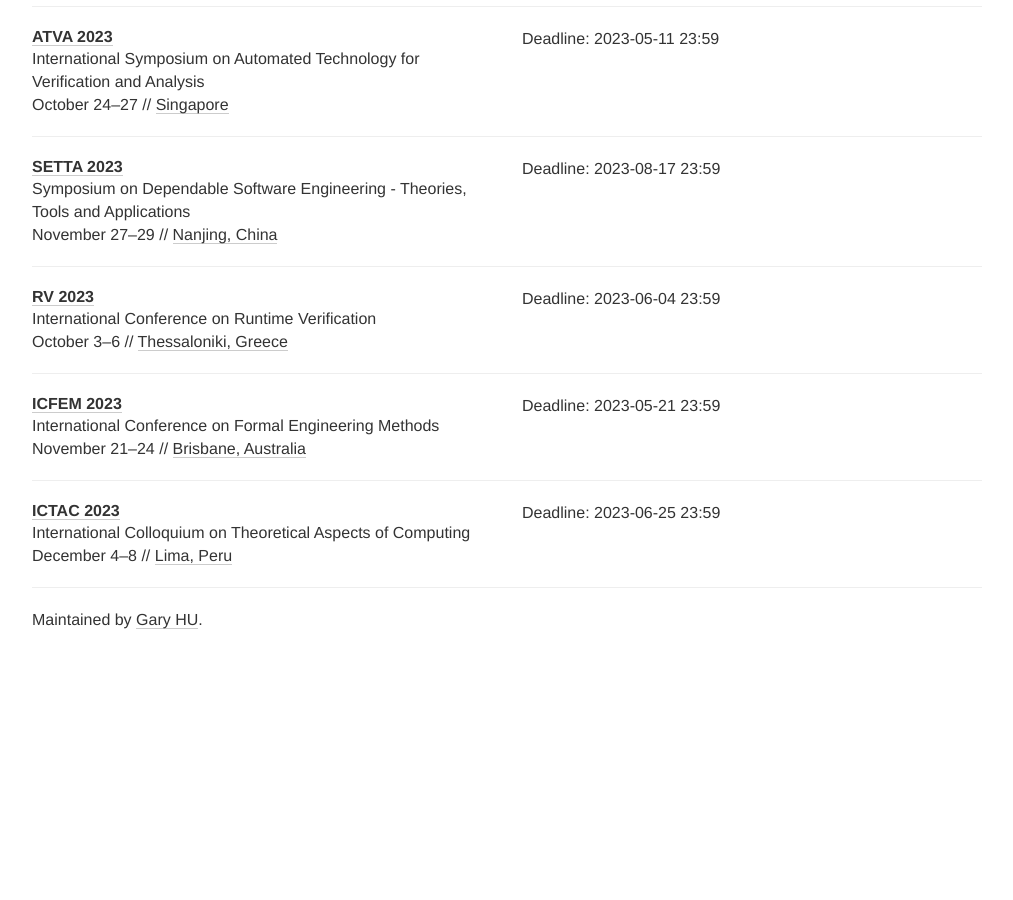
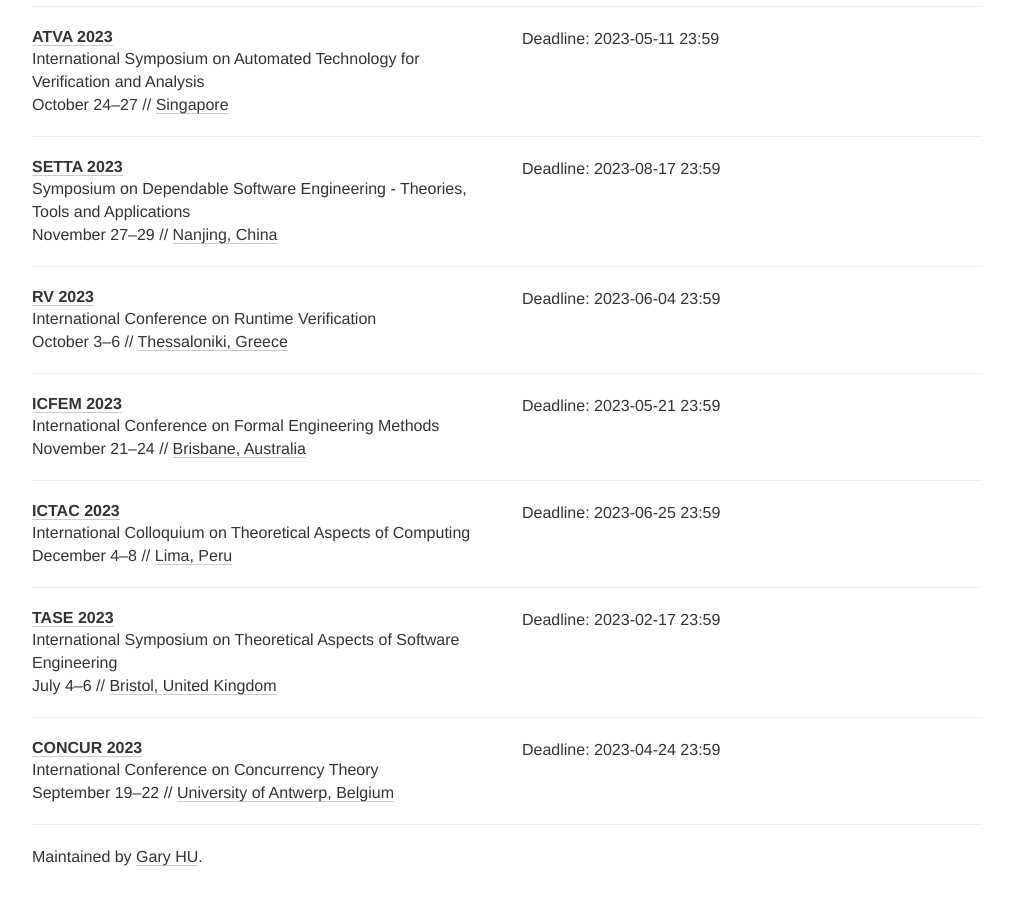
Before and after one commit to Gy-Hu/EDA_FV_conference_deadline, a Jekyll site: the page built from index.html, in a window 1280 px wide and 900 px high, scrolled down 2004 px. Shown: the whole window, without its empty margins (133-1146 px from the left). Built offline with Jekyll 4.4.1, drawn with Linux system fonts in a browser that asks for light colours; nearby versions of some CDN libraries; comment, search, counter and statistics services are not loaded; before the commit the page ends 2667 px from its top, so only the background shows below that.

Commit message:
add TASE CONCUR

```diff
--- a/_data/conferences.yml
+++ b/_data/conferences.yml
@@ -178,3 +178,21 @@
   deadline: ["2023-06-25 23:59"]
   place: Lima, Peru
   tags: [FV]
+
+- name: TASE
+  year: 2023
+  date: July 4-6
+  description: International Symposium on Theoretical Aspects of Software Engineering
+  link: https://plrg-bristol.github.io/tase2023/cfp.html
+  deadline: ["2023-02-17 23:59"]
+  place: Bristol, United Kingdom
+  tags: [FV]
+
+- name: CONCUR
+  year: 2023
+  date: September 19-22
+  description: International Conference on Concurrency Theory
+  link: https://www.uantwerpen.be/en/conferences/confest-2023/concur/call/
+  deadline: ["2023-04-24 23:59"]
+  place: University of Antwerp, Belgium
+  tags: [FV]
```
